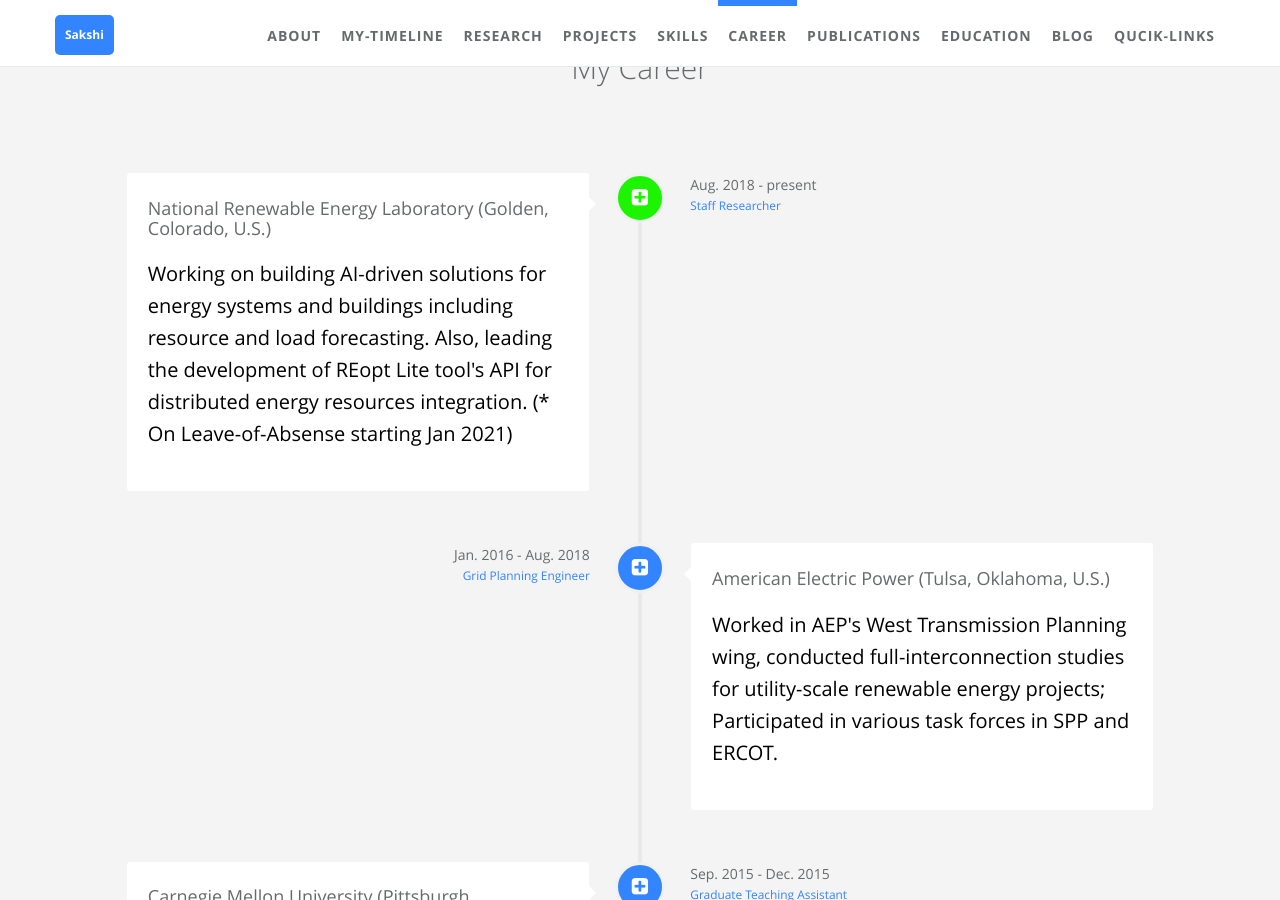
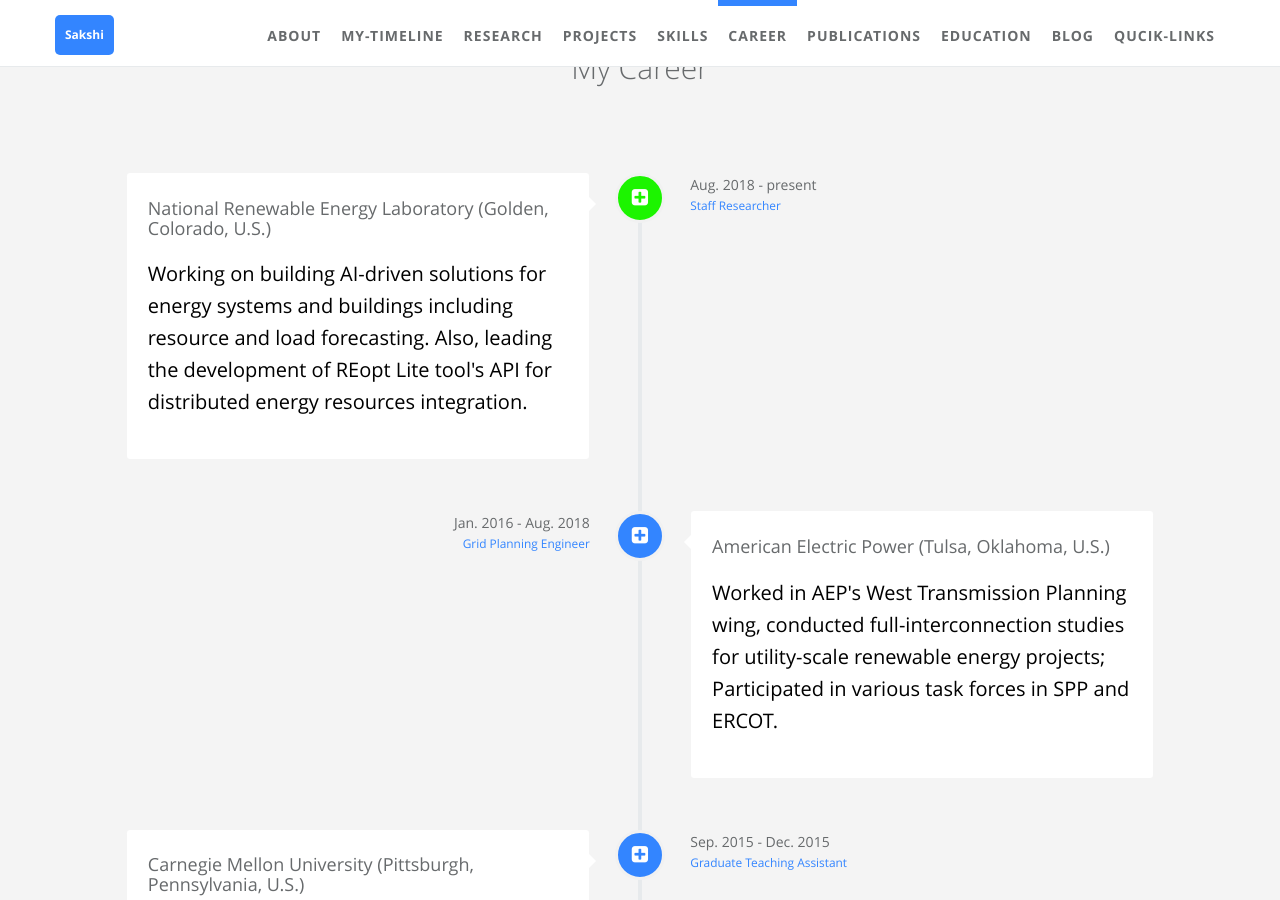
Before and after one commit to sakshi-mishra/sakshi-mishra.github.io, a Jekyll site: the page built from index.html, in a window 1280 px wide and 900 px high, scrolled down 9862 px. Built offline with Jekyll 4.4.1, drawn with Linux system fonts in a browser that asks for light colours.

Commit message:
LOA update

```diff
--- a/_data/index/careers.yml
+++ b/_data/index/careers.yml
@@ -4,7 +4,7 @@
     detail: National Renewable Energy Laboratory (Golden, Colorado, U.S.)
     i18n: company_a
   desc:
-    detail: Working on building AI-driven solutions for energy systems and buildings including resource and load forecasting. Also, leading the development of REopt Lite tool's API for distributed energy resources integration. (* On Leave-of-Absense starting Jan 2021)
+    detail: Working on building AI-driven solutions for energy systems and buildings including resource and load forecasting. Also, leading the development of REopt Lite tool's API for distributed energy resources integration.
     i18n: company_a_desc
   date:
     detail: Aug. 2018 - present
```
